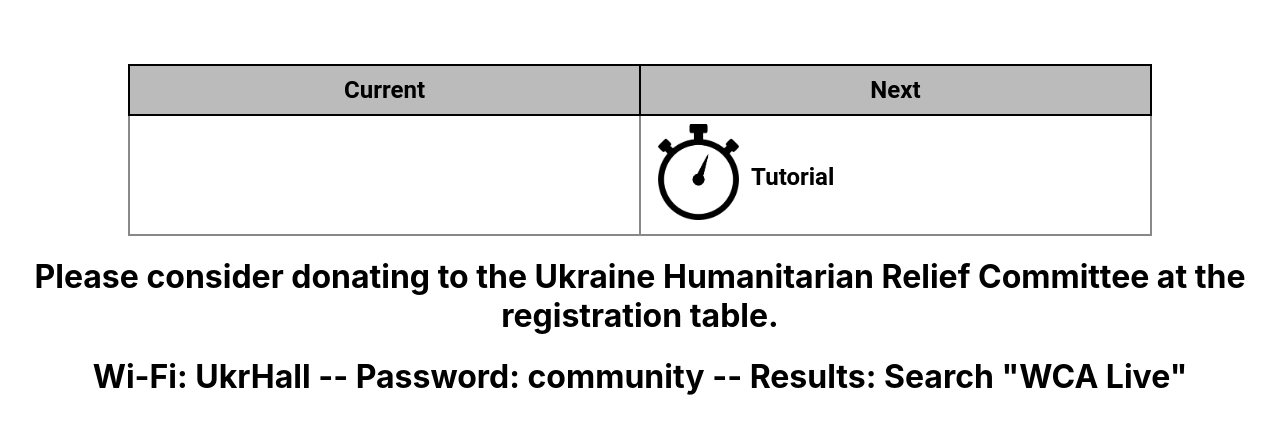
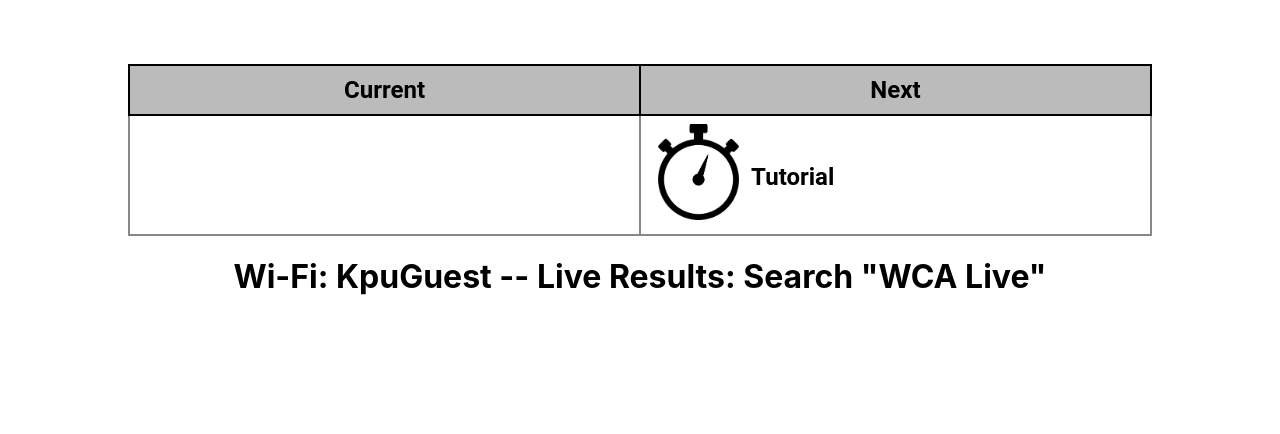
Before and after one commit to kr-matthews/stage-groups, a React (Create React App) app: page / in a window 1280 px wide. Shown: the top 434 px of the page. Built offline with nearby package versions, Linux system fonts and the light colour scheme.

Commit message:
Update data and messages for new competition

```diff
--- a/src/App.js
+++ b/src/App.js
@@ -2,6 +2,7 @@ import Display from "./Display";
 import { groups } from "./Data";
 import { useEffect } from "react";
 import { useLocalStorage } from "./useLocalStorage";
+import Event from "./Events";
 
 // const COMP_NAME = "Richmond Open Summer 2022";
 
@@ -22,6 +23,15 @@ export default function App() {
     return () => window.removeEventListener("keydown", onKeyDown);
   }, [location, setLocation]);
 
+  const currentGroupNeedsHelp =
+    !!groups[Math.min(location, groups.length - 2)].round;
+  const currentGroupNeedsQuiet = [
+    Event.e3b,
+    Event.e4b,
+    Event.e5b,
+    Event.e3f,
+  ].includes(groups[Math.min(location, groups.length - 2)].event);
+
   return (
     <div className="App">
       <header className="App-header">{/* <h1>{COMP_NAME}</h1> */}</header>
@@ -29,12 +39,19 @@ export default function App() {
         current={groups[Math.min(location, groups.length - 2)]}
         next={groups[Math.min(location, groups.length - 2) + 1]}
       />
+      {currentGroupNeedsQuiet && (
+        <h1 className="wifi">
+          Please be quiet, competitors need to concentrate - no talking! Thanks.
+        </h1>
+      )}
+      {currentGroupNeedsHelp && (
+        <h1 className="wifi">
+          There are no assigned judges for this group, please come up and help!
+          Thanks.
+        </h1>
+      )}
       <h1 className="wifi">
-        Please consider donating to the Ukraine Humanitarian Relief Committee at
-        the registration table.
-      </h1>
-      <h1 className="wifi">
-        Wi-Fi: UkrHall -- Password: community -- Results: Search "WCA Live"
+        Wi-Fi: KpuGuest -- Live Results: Search "WCA Live"
       </h1>
     </div>
   );
--- a/src/Data.js
+++ b/src/Data.js
@@ -1,47 +1,64 @@
 import Event from "./Events";
 
-let data = [
+const data = [
   {}, // empty to start
 
   { event: Event.etu },
 
+  { event: Event.e33, group: 1 },
+  { event: Event.e33, group: 2 },
+  { event: Event.e33, group: 3 },
+  { event: Event.e33, group: 4 },
+  { event: Event.e33, group: 5 },
+
+  { event: Event.e22, group: 1 },
+  { event: Event.e22, group: 2 },
+  { event: Event.e22, group: 3 },
+  { event: Event.e22, group: 4 },
+
+  { event: Event.epy, group: 1 },
+  { event: Event.epy, group: 2 },
+
+  { event: Event.e44, group: 1 },
+  { event: Event.e44, group: 2 },
+  { event: Event.e44, group: 3 },
+
+  { event: Event.elu },
+
   { event: Event.esk, group: 1 },
   { event: Event.esk, group: 2 },
 
-  { event: Event.e33, group: 1 },
-  { event: Event.e33, group: 2 },
-  { event: Event.e33, group: 3 },
+  { event: Event.e55, group: 1 },
+  { event: Event.e55, group: 2 },
 
-  { event: Event.etb },
-
-  { event: Event.elu },
-
-  { event: Event.esq, group: 1 },
-  { event: Event.esq, group: 2 }, // only on Sunday the 7th
+  { event: Event.e33, round: 2, who: "33rd to 48th" },
+  { event: Event.e33, round: 2, who: "17th to 32nd" },
+  { event: Event.e33, round: 2, who: "1st to 16th" },
 
   { event: Event.e3o, group: 1 },
   { event: Event.e3o, group: 2 },
 
-  { event: Event.e33, round: 2, who: "14th to 26th" },
-  { event: Event.e33, round: 2, who: "1st to 13th" },
+  { event: Event.e66, who: "All" },
 
-  { event: Event.e55, group: 1 },
-  { event: Event.e55, group: 2 },
+  { event: Event.e77, who: "All" },
 
-  { event: Event.e3o, round: "Final", who: "Top 14" },
+  { event: Event.e22, round: "Final", who: "Top 12" },
 
-  { event: Event.esk, round: "Final", who: "Top 14" },
+  { event: Event.esq, who: "All" },
 
-  { event: Event.esq, round: "Final", who: "Top 8" },
+  { event: Event.eme, who: "All" },
 
-  { event: Event.e33, round: "Final", who: "Top 14" },
+  { event: Event.e44, round: "Final", who: "Top 12" },
+
+  { event: Event.e3o, round: "Final", who: "Top 12" },
+
+  { event: Event.e3b, who: "All" },
+
+  { event: Event.e33, round: "Final", who: "Top 12" },
 
   { event: Event.eaw },
 
   {}, // empty to end day
 ];
 
-// remove 2nd group of sq-1 (at index 10 above) for Saturday the 6th - this is a poor implementation!
-new Date().getDate() % 2 === 0 && data.splice(10, 1);
-
 export const groups = data;
```
